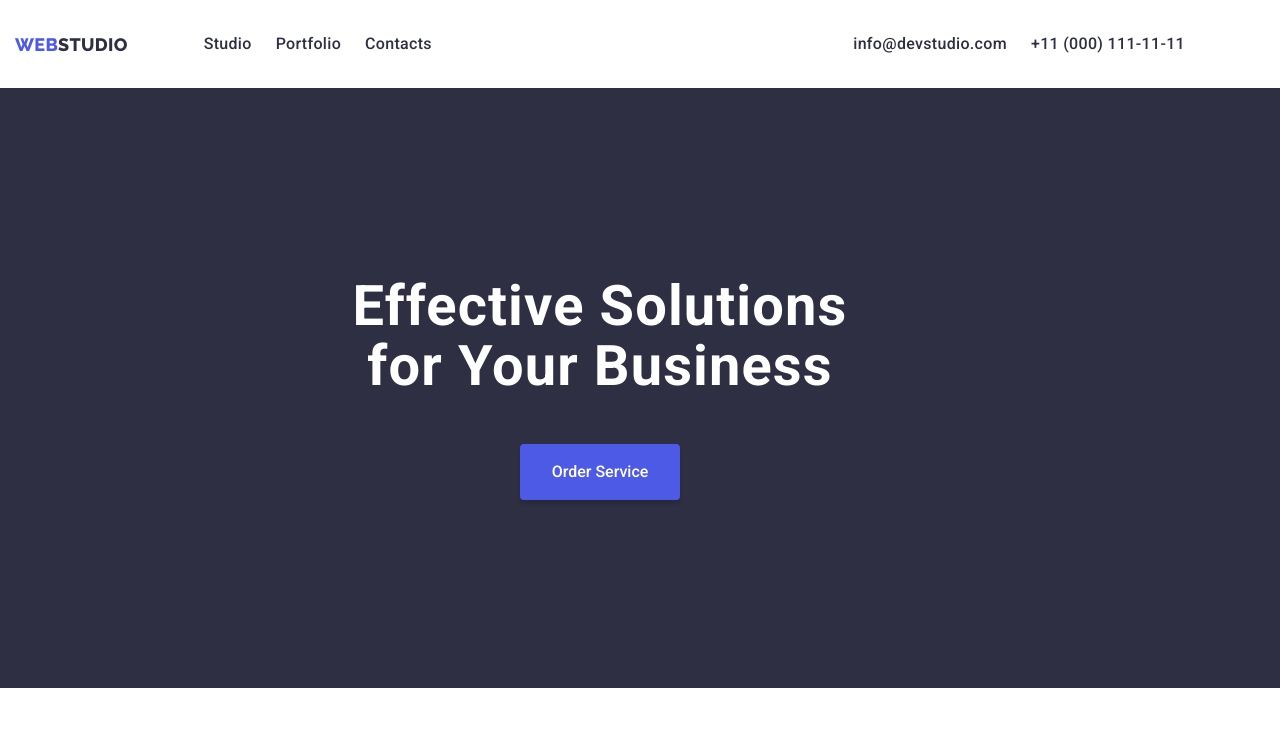
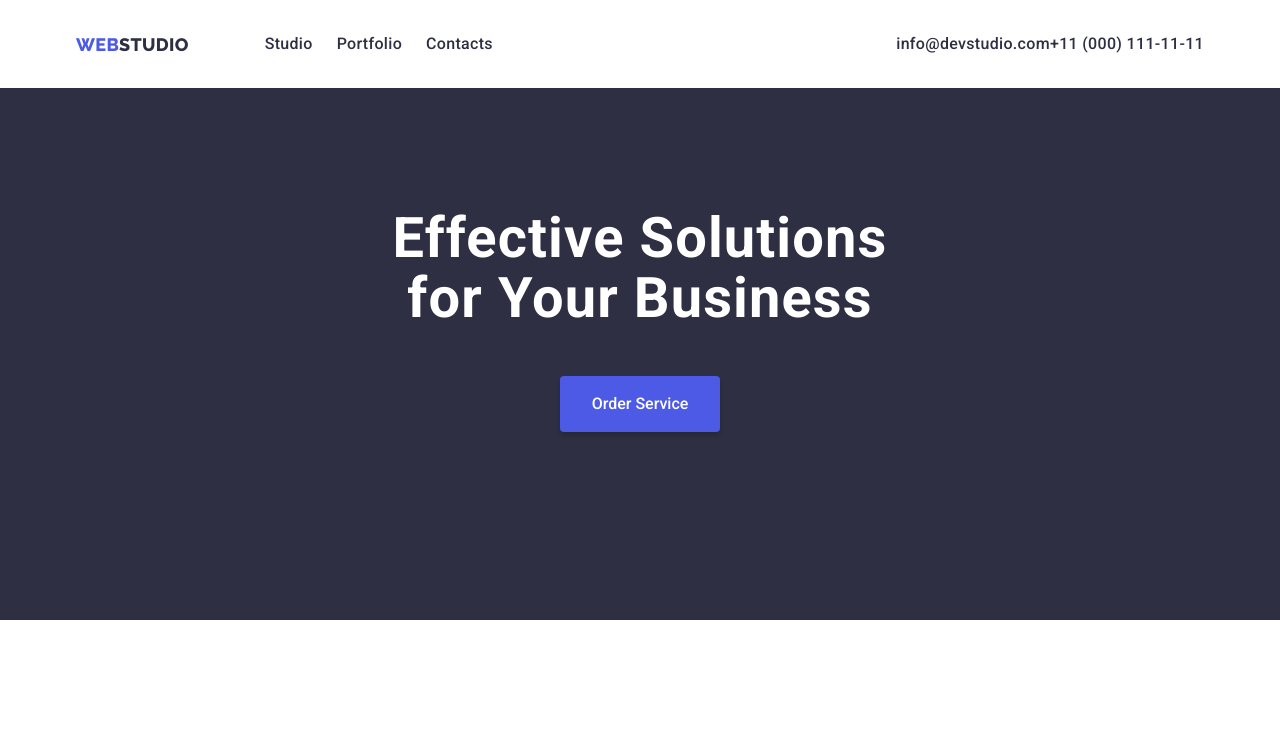
Before and after one commit to arvirabago/goit-markup-hw-03, a website: page index.html in a window 1280 px wide. Shown: the top 753 px of the page. Drawn offline with Linux system fonts and the light colour scheme.

Commit message:
container changes

```diff
--- a/css/style.css
+++ b/css/style.css
@@ -26,11 +26,6 @@ body {
   gap: 24px;
 }
 
-.contacts-item {
-  display: flex;
-  gap: 24px;
-}
-
 address {
   font-style: normal;
 }
@@ -46,10 +41,10 @@ address {
 }
 
 .container {
-  width: 1200px;
+  margin: 0 auto;
+  width: 1158px;
   padding-left: 15px;
   padding-right: 15px;
-  justify-content: center;
 }
 
 img {
@@ -145,7 +140,6 @@ img {
   background-color: var(--navyblue);
   color: white;
   text-align: center;
-  padding-top: 188px;
   padding-bottom: 188px;
 }
 
```
